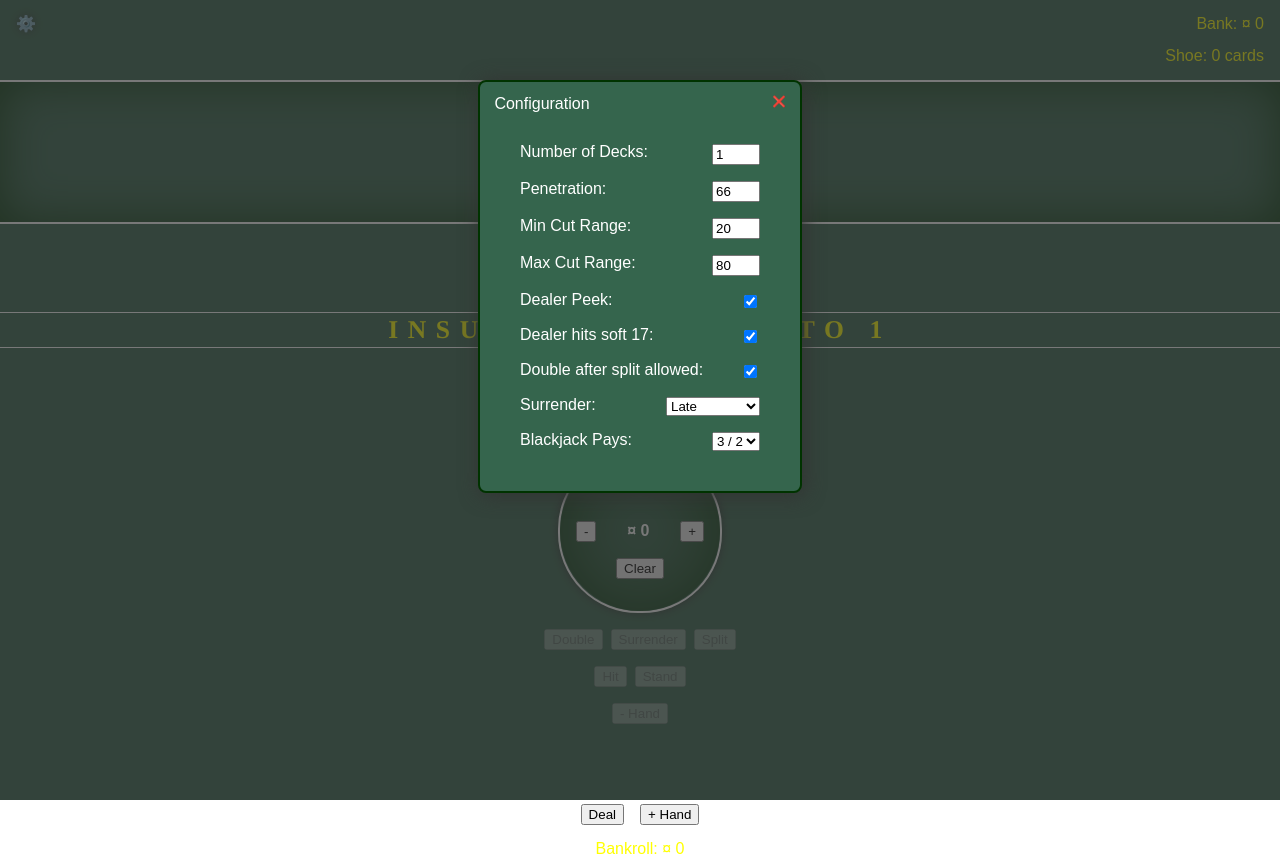
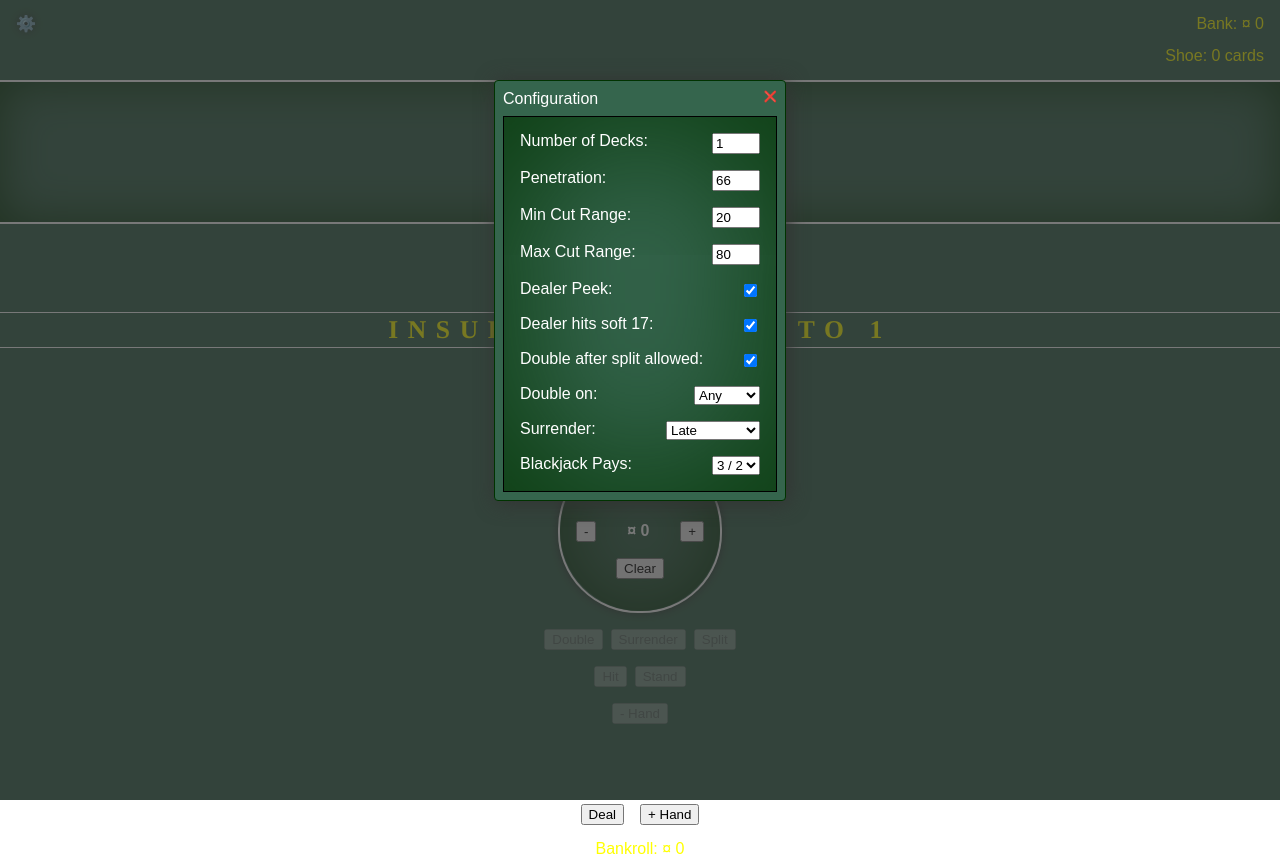
Before and after one commit to theresamclaird/blackjack, a React (Create React App) app: page / in a window 1280 px wide. Both pictures are taken after a click on the element "⚙️". Built offline with nearby package versions, Linux system fonts and the light colour scheme.

Commit message:
more UI tweaks

```diff
--- a/src/components/Game/Configuration.jsx
+++ b/src/components/Game/Configuration.jsx
@@ -13,19 +13,26 @@ const Configuration = ({ configuration, setConfiguration, hide, show = false })
         }}>
             <Box sx={{
                 backgroundColor: 'feltGreen',
-                border: 'solid 2px',
+                border: 'solid 1px',
                 borderColor: 'darkGreen',
-                borderRadius: '0.5rem',
+                borderRadius: '0.25rem',
                 color: 'white',
                 boxShadow: '2px 2px 20px #333',
                 p: 'md',
             }}>
-                <Flex sx={{ flexDirection: 'row', justifyContent: 'space-between', px: '0.4rem', pt: '0.4rem' }}>
+                <Flex sx={{ flexDirection: 'row', justifyContent: 'space-between', py: '0.1rem', mb: '0.5rem' }}>
                     <Text>Configuration</Text>
                     <Text sx={{ fontSize: '0.66rem', cursor: 'pointer' }} onClick={hide}>❌</Text>
                 </Flex>
 
-                <Box as="form" sx={{ p: 'xl' }}>
+                <Box
+                    as="form"
+                    sx={{
+                        p: 'lg',
+                        border: 'solid 1px #000',
+                        boxShadow: 'inset 0 0 10rem #030',
+                    }}
+                >
                     <Flex as="fieldset" sx={{ flexDirection: 'column', gap: '1rem', minWidth: '15rem' }}>
 
                         <Flex as="label" sx={{ flexDirection: 'row', justifyContent: 'space-between', gap: '2rem' }}>
@@ -111,6 +118,22 @@ const Configuration = ({ configuration, setConfiguration, hide, show = false })
                             />
                         </Flex>
 
+                        <Flex as="label" sx={{ justifyContent: 'space-between' }}>
+                                <Text>Double on:</Text>
+                                <Box
+                                    as="select"
+                                    name="double"
+                                    value={configuration.surrender}
+                                    onChange={e => setConfiguration({
+                                        ...configuration,
+                                    })}
+                                >
+                                    <Box as="option" value="late">Any</Box>
+                                    <Box as="option" value="early">10,11</Box>
+                                    <Box as="option" value="false">9,10,11</Box>
+                                </Box>
+                        </Flex>
+
                         <Flex as="label" sx={{ flexDirection: 'row', justifyContent: 'space-between' }}>
                             <Text>Surrender:</Text>
                             <Box
--- a/src/components/Game/Dealer.jsx
+++ b/src/components/Game/Dealer.jsx
@@ -1,5 +1,6 @@
 import  React from 'react';
 import Box, { Flex } from '../Box';
+import { Text } from '../Text';
 import Card from './Card';
 import HandValue from './HandValue';
 import { getHandValue, isBlackjack } from '../../utils/cards';
@@ -35,7 +36,7 @@ const Dealer = ({ dealerCards, currentState }) => (
                     </React.Fragment>
                 ))}
                 {currentState === 'idle' && getHandValue(dealerCards) > 21 && (
-                    <Box sx={{
+                    <Text sx={{
                         position: 'absolute',
                         top: '50%',
                         right: '50%',
@@ -50,10 +51,10 @@ const Dealer = ({ dealerCards, currentState }) => (
                         boxShadow: '0 0 10px #000',
                     }}>
                         BUSTED
-                    </Box>
+                    </Text>
                 )}
                 {currentState === 'idle' && isBlackjack(dealerCards) && (
-                    <Box sx={{
+                    <Text sx={{
                         position: 'absolute',
                         top: '50%',
                         right: '50%',
@@ -68,7 +69,7 @@ const Dealer = ({ dealerCards, currentState }) => (
                         boxShadow: '0 0 10px #000',
                     }}>
                         BLACKJACK
-                    </Box>
+                    </Text>
                 )}
             </Flex>
         </Box>
--- a/src/components/Game/Game.jsx
+++ b/src/components/Game/Game.jsx
@@ -15,7 +15,6 @@ import { getHandValue } from '../../utils/cards';
         - Find a better place/way? to render the "Accept" and "Decline" buttons for insurance.
         - Add unit tests.
         - Add "double" array to configuration panel.
-        - When the player wins a hand, replace the hand value with text "Winner".
         - Fix accounting bug.
         - Allow the player to scroll horizontally to see all hands.
 */
--- a/src/components/Game/HandValue.jsx
+++ b/src/components/Game/HandValue.jsx
@@ -4,7 +4,7 @@ import { getHandValue } from '../../utils/cards';
 
 const HandValue = ({ cards = [] }) => {
     const handValue = getHandValue(cards);
-    return <Text sx={{ color: 'white' }}>{cards.length > 0 ? handValue : '-'}</Text>;
+    return <Text sx={{ color: 'white' }}>{cards.length > 0 ? handValue : '0'}</Text>;
 }
 
 export default HandValue;
--- a/src/components/Game/Table.jsx
+++ b/src/components/Game/Table.jsx
@@ -14,7 +14,6 @@ const Table = () => {
             <Text sx={{ ...commonTextStyle, my: 'md' }}>Blackjack pays 3 to 2</Text>
             <Text sx={{ ...commonTextStyle, mb: 'md', color: 'white', }}>Dealer must hit soft 17</Text>
             <Flex sx={{
-                position: 'relative',
                 flexDirection: 'row',
                 justifyContent: 'center',
                 width: '100%',
@@ -33,15 +32,6 @@ const Table = () => {
                     ...commonTextStyle,
                     letterSpacing: '0.6rem',
                 }}>Insurance Pays 2 To 1</Text>
-                {/* <Flex sx={{
-                    position: 'absolute',
-                    right: '1rem',
-                    flexDirection: 'row',
-                    gap: '1rem',
-                }}>
-                    <Box onClick={() => declineInsurance(activeHandIndex)} as="button">Decline</Box>
-                    <Box onClick={() => placeInsuranceBet(activeHandIndex)} as="button">Accept</Box>
-                </Flex> */}
             </Flex>
         </Flex>
     );
```
